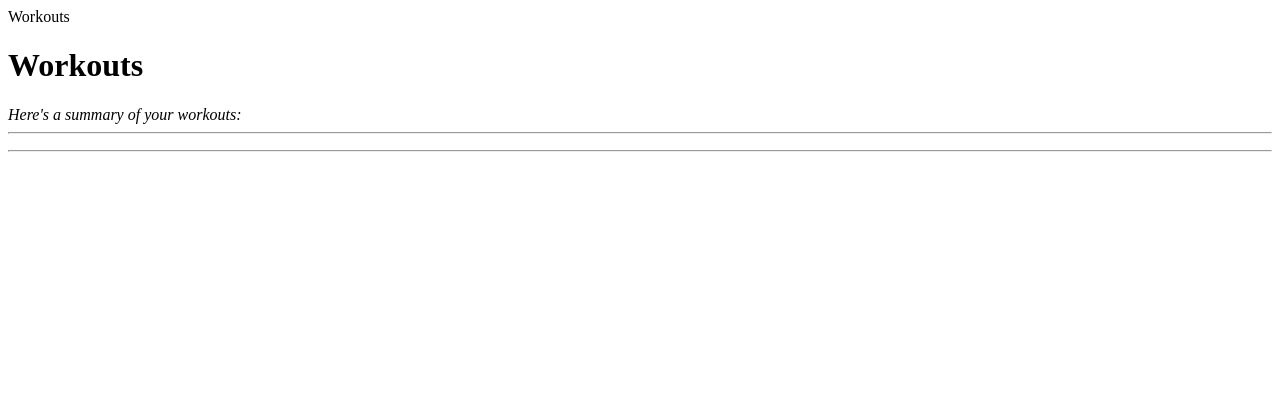
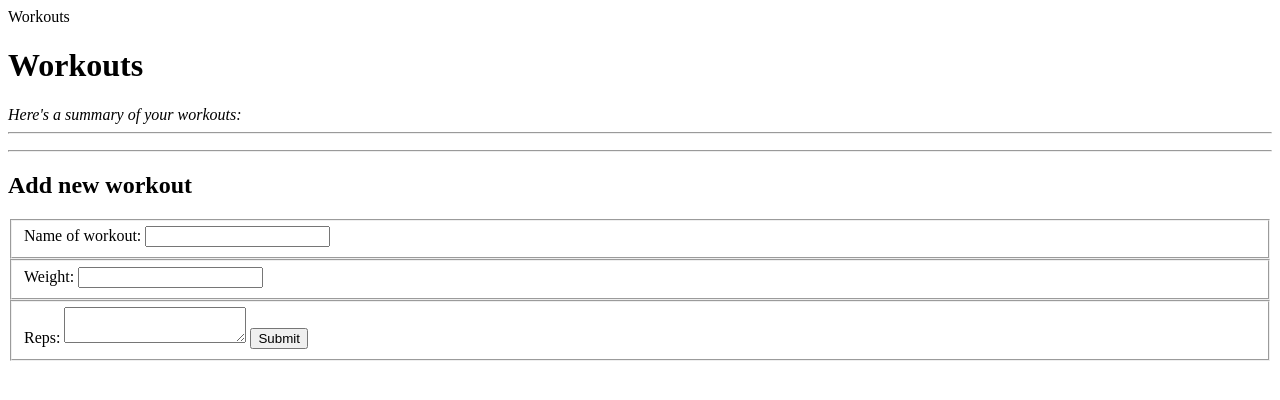
Before and after one commit to Moontoast435/flask-workout-tracker, a Flask app: page / in a window 1280 px wide. Shown: the top 400 px of the page. Run offline with Flask 2, Linux system fonts and the light colour scheme; data that the repository does not hold is empty.

Commit message:
Add delete functionality

```diff
--- a/workouts/models/workout.py
+++ b/workouts/models/workout.py
@@ -4,7 +4,7 @@ class Workout(db.Model):
 
     id = db.Column(db.Integer, primary_key=True)
     name = db.Column(db.String(80))
-    sets = db.relationship('Set', backref='workout', lazy=True)
+    sets = db.relationship('Set', backref='workout', lazy=True, cascade="all, delete")
 
     def __str__(self):
         return f'<Workout "{self.name}">'
--- a/workouts/routes/main.py
+++ b/workouts/routes/main.py
@@ -1,21 +1,44 @@
 from flask import Blueprint, request, render_template
-from flask import jsonify
+from flask import jsonify, redirect, url_for
 from ..database.db import db
 from ..models.workout import Workout
 from ..models.workout import Set
 
 main_routes = Blueprint("example", __name__)
 
- # all_workouts = [
-    # {'id': 1, 'name': 'Squat', 'sets': [{'60kg': '2x8'}, {'70kg' : '3x10'}, {'65kg': '1x8'}]},
-    # {'id': 2, 'name': 'Romanian DL', 'sets' : [{'60kg' : '1x8'}, {'70kg' : '1x9'}, {'60kg' : '1x10'}]}
-#]
 
-@main_routes.route("/", methods=["GET"])
+@main_routes.route("/", methods=["GET", "POST"])
 def home():
-    workouts = Workout.query.all()
-    sets = Set.query.all()
-    return render_template("index.html", workouts=workouts, sets=sets)
+    if request.method == "GET":
+        workouts = Workout.query.all()
+        return render_template("index.html", workouts=workouts)
+    else:
+
+        name = request.form["name"]
+        weight = request.form["weight"]
+        reps = request.form["reps"]
+
+        new_workout = Workout(name=name)
+        new_set = Set(weight=weight, reps=reps, workout=new_workout)
+
+        db.session.add(new_workout)
+        db.session.add(new_set)
+        db.session.commit()
+
+
+        workouts = Workout.query.all()
+        return redirect(url_for('example.home'))
+       # return redirect(url_for("/"))
+       # return f"{new_workout['name']} has been created", 201
+
+@main_routes.route('/delete/<int:id>', methods=['POST'])
+def delete_workout(id):
+    workout_to_delete = Workout.query.get(id)
+    db.session.delete(workout_to_delete)
+    db.session.commit()
+
+    return redirect(url_for('example.home'))
+
 
 @main_routes.route('/about')
 def about():
--- a/workouts/templates/index.html
+++ b/workouts/templates/index.html
@@ -7,6 +7,9 @@
         {% for workout in workouts %}
             <li class="workout">
                 <h2>{{ workout.name }}</h3>
+                <form action="{{ url_for('example.delete_workout', id=workout.id) }}" method="POST">
+                    <input type="submit" value="Delete">
+                </form>
             {% for set in workout.sets %}
                     <p> {{set.weight}}</p>
                     <p> {{set.reps}}</p>
@@ -16,4 +19,20 @@
 
     </ul>
     <hr />
+    <h2>Add new workout</h2>
+    <form method="POST">
+        <fieldset>
+            <label for="name-input">Name of workout: </label>
+            <input type="text" id="name-input" name="name" required />
+        </fieldset>
+        <fieldset>
+            <label for="weight-input">Weight: </label>
+            <input type="text" id="weight-input" name="weight" required />
+        </fieldset>
+        <fieldset class="full-width">
+            <label for="reps-input">Reps: </label>
+            <textarea id="reps-input" name="reps" required></textarea>
+            <input type="submit" value="Submit">
+        </fieldset>
+    </form>
 {% endblock %}
```
Also changed, not shown: test.db (deleted), 1 other file.
